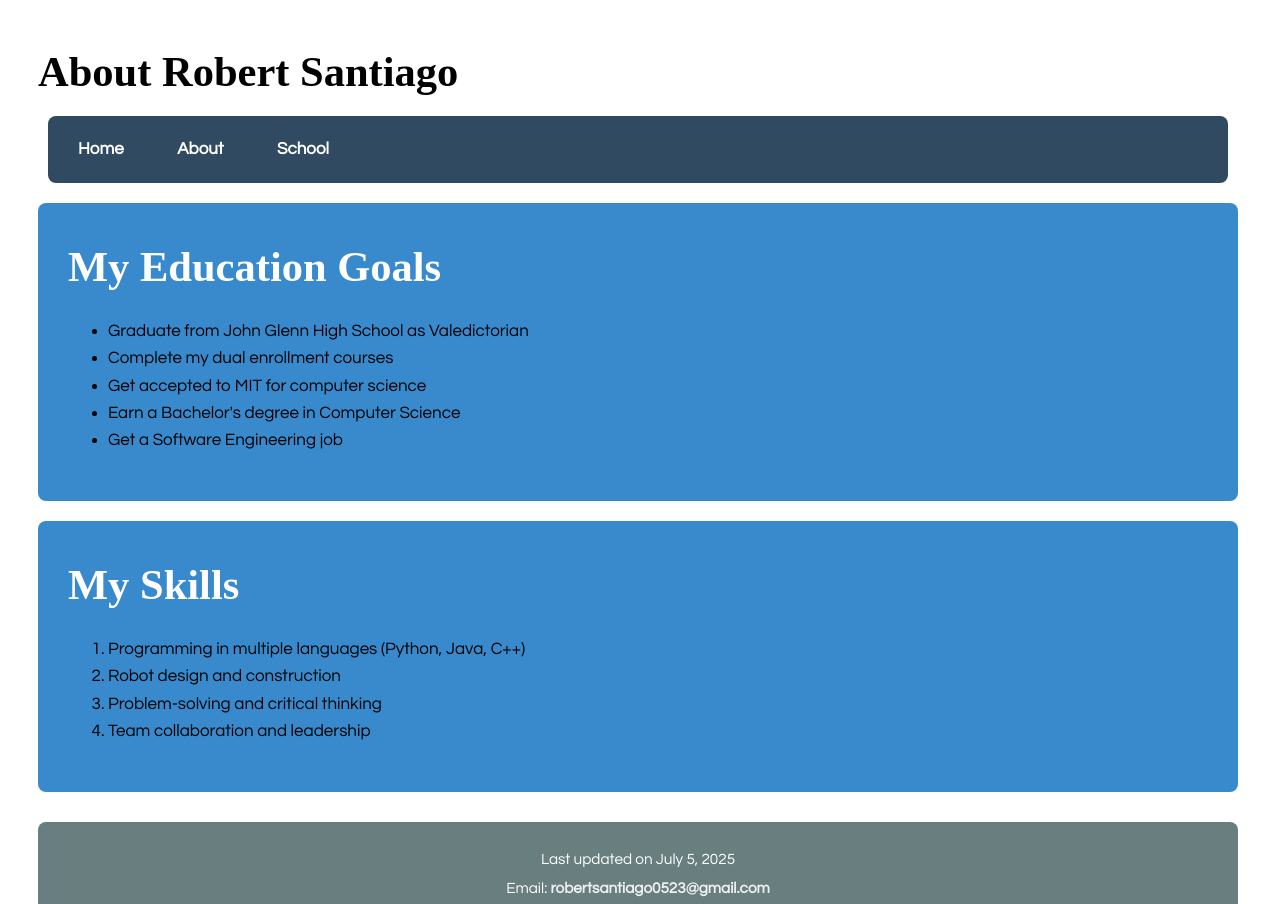
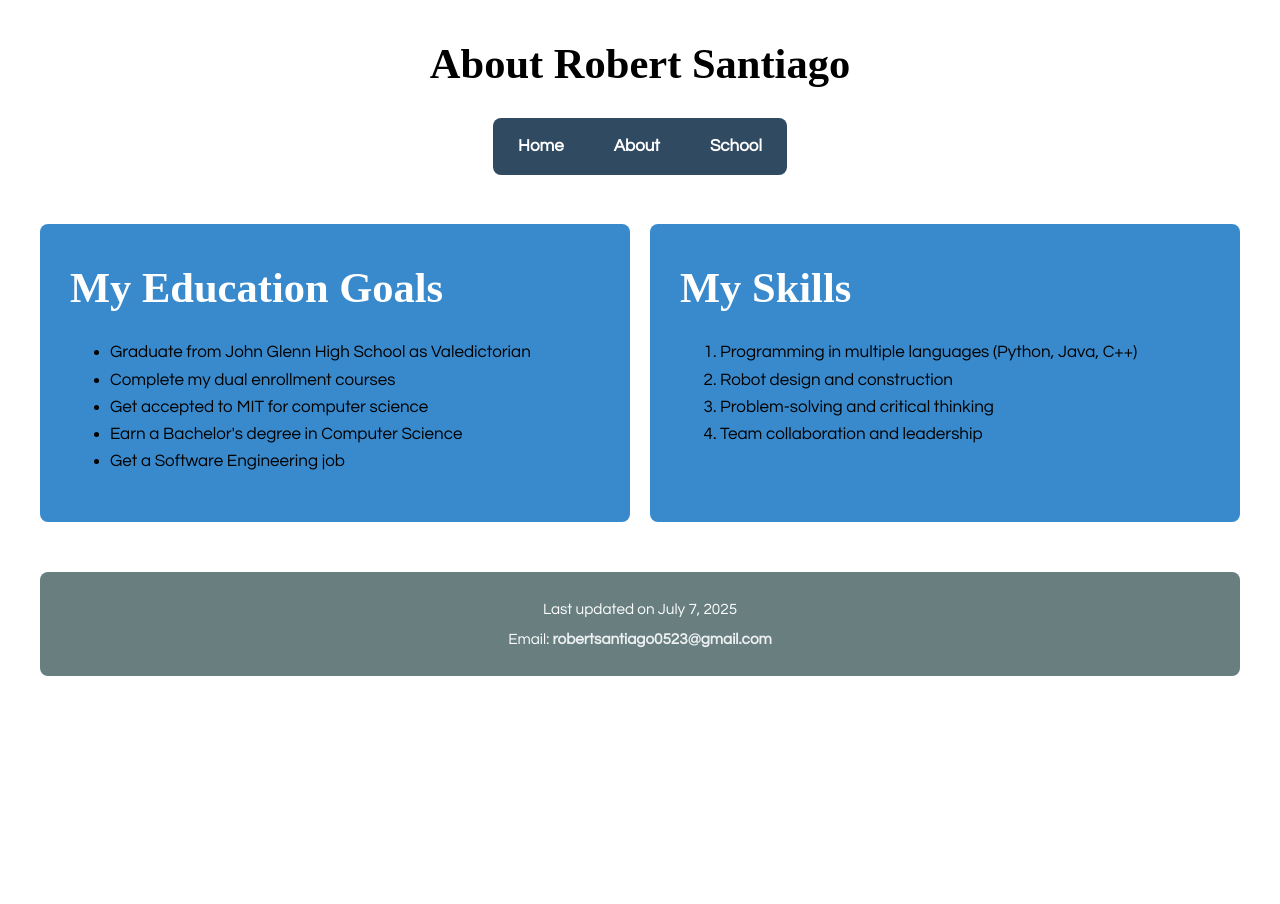
Before and after one commit to Robsant523/CIS162, a plain HTML site: page about.html in a window 1280 px wide. Shown: the top 904 px of the page. After the commit the page ends 800 px from the top, so only its background shows below. Drawn offline with Linux system fonts and the light colour scheme.

Commit message:
Add files via upload
school.html addition

```diff
--- a/about.html
+++ b/about.html
@@ -1,7 +1,7 @@
 <!DOCTYPE html>
 <html lang="en">
 <head>
-    <link href ="styles.css" rel = "stylesheet"/>
+    <link href="styles.css" rel="stylesheet"/>
     <meta charset="UTF-8">
     <meta name="description" content="About Robert Santiago, education goals, and skills">
     <meta name="keywords" content="Robert Santiago, education goals, skills, computer science">
@@ -10,18 +10,18 @@
 </head>
 
 <body>
-
     <header>About Robert Santiago</header>
 
     <nav>
         <ul>
             <li><a href="index.html">Home</a></li>
             <li><a href="about.html">About</a></li>
-            <li><a href="#">School</a></li>
+            <li><a href="school.html">School</a></li>
         </ul>
     </nav>
 
-    <section>
+    <div class="container">
+        <section id="leftColumn">
             <h1>My Education Goals</h1>
             <ul>
                 <li>Graduate from John Glenn High School as Valedictorian</li>
@@ -32,7 +32,7 @@
             </ul>
         </section>
 
-    <section>
+        <section id="rightColumn">
             <h1>My Skills</h1>
             <ol>
                 <li>Programming in multiple languages (Python, Java, C++)</li>
@@ -41,9 +41,10 @@
                 <li>Team collaboration and leadership</li>
             </ol>
         </section>
+    </div>
 
     <footer>
-        <p>Last updated on July 5, 2025</p>
+        <p>Last updated on July 7, 2025</p>
         <p>Email: <a href="mailto:robertsantiago0523@gmail.com">robertsantiago0523@gmail.com</a></p>
     </footer>
 </body>
--- a/styles.css
+++ b/styles.css
@@ -4,8 +4,9 @@ header{
     font-weight: 700;
     margin: 0;
     color: #000000;
+    text-align: center;
+}
 
-}
 h1 {
     font-family: 'Times New Roman', Times, serif;
     font-size: 2.5em;
@@ -22,17 +23,27 @@ body {
     line-height: 1.6;
     padding: 30px;
     max-width: 1200px;
+    margin: 0 auto; /* Centers the layout */
+}
+
+/* Styled horizontal navigation */
+nav {
+    text-align: center;
+    margin: 20px 0;
 }
 
 nav ul {
-    padding: 5px;
-    margin: 10px;
+    padding: 0;
+    margin: 0;
     background-color: #304a62;
     border-radius: 8px;
+    list-style-type: none;
+    overflow: hidden;
+    display: inline-block;
 }
 
 nav ul li {
-    display: inline-block;
+    float: left;
 }
 
 nav ul li a {
@@ -42,6 +53,7 @@ nav ul li a {
     padding: 15px 25px;
     font-weight: 600;
     transition: background-color 0.3s;
+    text-align: center;
 }
 
 nav ul li a:hover {
@@ -52,6 +64,35 @@ nav ul li a:active {
     background-color: #1a252f;
 }
 
+/* Clear floats after navigation */
+nav::after {
+    content: "";
+    display: table;
+    clear: both;
+}
+
+/* 2-column layout styles */
+.container {
+    display: flex;
+    gap: 20px;
+    margin: 20px 0;
+}
+
+#leftColumn {
+    flex: 1;
+    padding: 30px;
+    border-radius: 8px;
+    background-color: #398acd;
+}
+
+#rightColumn {
+    flex: 1;
+    padding: 30px;
+    border-radius: 8px;
+    background-color: #398acd;
+}
+
+/* Regular sections for single column pages */
 section {
     padding: 30px;
     margin: 20px 0;
```
Also changed, not shown: index.html (+2 -2 lines), school.html (added, +62 -0 lines), mitbuilding.jpeg (added). Lines whose indentation alone changed are shown as unchanged.
